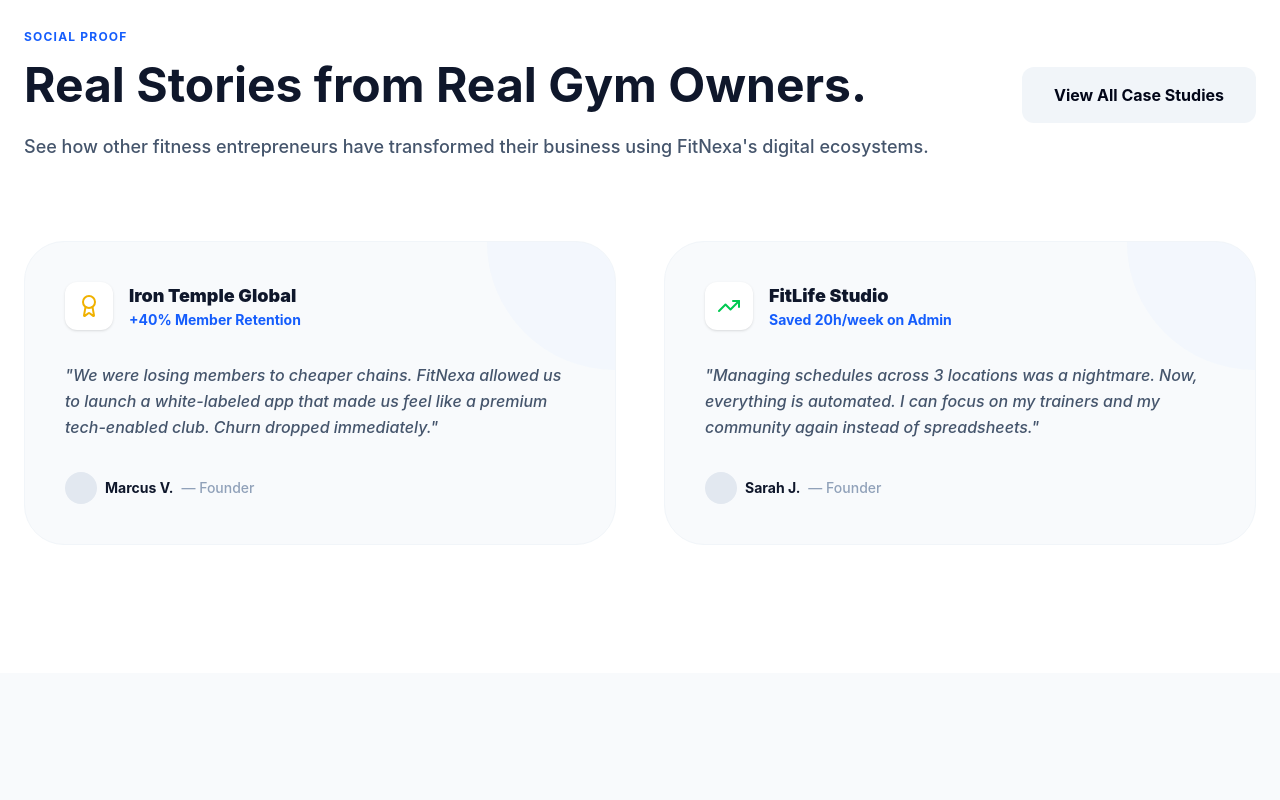
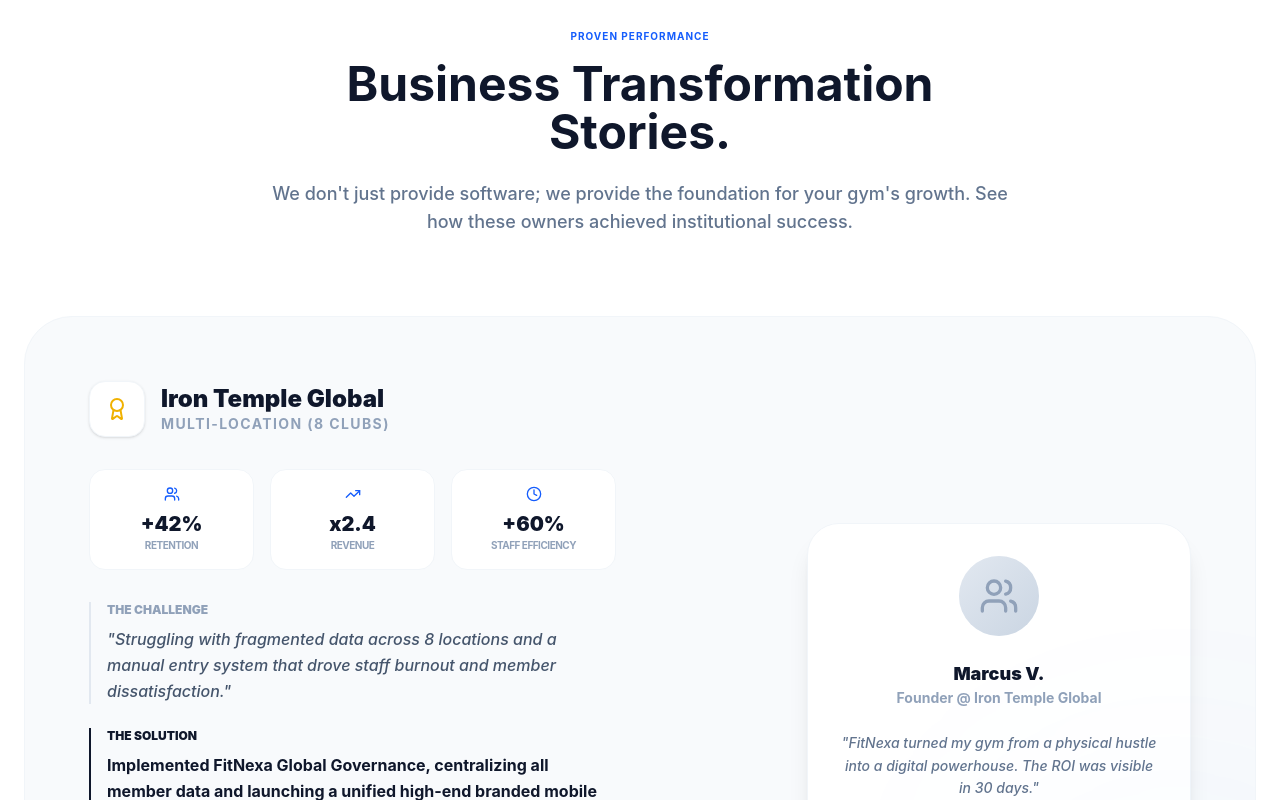
Before and after one commit to FitNexa/fitnexa-landing, a React (Vite) app: page / in a window 1280 px wide. Shown: the part 1760-2560 px from the top of the page. Built offline with nearby package versions, Linux system fonts and the light colour scheme.

Commit message:
feat: detailed success stories and zero build errors

```diff
--- a/src/App.tsx
+++ b/src/App.tsx
@@ -1,7 +1,7 @@
 import { motion } from 'framer-motion';
 import {
-  Globe, Users, ArrowRight,
-  Menu, X, Check, Building2,
+  Globe, Users, ArrowRight, Layers,
+  Menu, X, Building2,
   Clock, Heart, Star,
   TrendingUp, Award, MessageSquare, BookOpen
 } from 'lucide-react';
@@ -167,58 +167,108 @@
 const StoriesSection = () => (
   <section id="stories" className="py-32 bg-white">
     <div className="max-w-7xl mx-auto px-6">
-      <div className="flex flex-col lg:flex-row items-center gap-16 mb-20">
-        <div className="flex-1">
-          <span className="text-blue-600 font-bold uppercase tracking-widest text-xs mb-4 block">Social Proof</span>
-          <h2 className="text-4xl md:text-5xl font-bold text-slate-900 mb-6">Real Stories from Real Gym Owners.</h2>
-          <p className="text-lg text-slate-600 font-medium">See how other fitness entrepreneurs have transformed their business using FitNexa's digital ecosystems.</p>
-        </div>
-        <div className="lg:text-right">
-          <button className="px-8 py-4 bg-slate-100 text-slate-950 rounded-xl font-bold hover:bg-slate-200 transition-all">View All Case Studies</button>
-        </div>
+      <div className="text-center max-w-3xl mx-auto mb-20">
+        <span className="text-blue-600 font-bold uppercase tracking-widest text-[10px] mb-4 block">Proven Performance</span>
+        <h2 className="text-4xl md:text-5xl font-bold text-slate-900 mb-6 transition-all">Business Transformation Stories.</h2>
+        <p className="text-lg text-slate-500 font-medium">We don't just provide software; we provide the foundation for your gym's growth. See how these owners achieved institutional success.</p>
       </div>
 
-      <div className="grid grid-cols-1 md:grid-cols-2 gap-12">
+      <div className="space-y-16">
         {[
           {
             club: "Iron Temple Global",
+            location: "Multi-Location (8 clubs)",
             owner: "Marcus V.",
-            outcome: "+40% Member Retention",
-            story: "We were losing members to cheaper chains. FitNexa allowed us to launch a white-labeled app that made us feel like a premium tech-enabled club. Churn dropped immediately.",
+            metrics: [
+              { label: "Retention", val: "+42%", icon: <Users className="w-4 h-4" /> },
+              { label: "Revenue", val: "x2.4", icon: <TrendingUp className="w-4 h-4" /> },
+              { label: "Staff Efficiency", val: "+60%", icon: <Clock className="w-4 h-4" /> }
+            ],
+            challenge: "Struggling with fragmented data across 8 locations and a manual entry system that drove staff burnout and member dissatisfaction.",
+            solution: "Implemented FitNexa Global Governance, centralizing all member data and launching a unified high-end branded mobile app for all 8 clubs.",
+            result: "Unified operations led to a 42% spike in retention and allowed the owner to open 2 new locations without increasing administrative headcount.",
             icon: <Award className="text-yellow-500" />
           },
           {
-            club: "FitLife Studio",
+            club: "Elite Performance Lab",
+            location: "Boutique Studio",
             owner: "Sarah J.",
-            outcome: "Saved 20h/week on Admin",
-            story: "Managing schedules across 3 locations was a nightmare. Now, everything is automated. I can focus on my trainers and my community again instead of spreadsheets.",
+            metrics: [
+              { label: "PT Bookings", val: "+85%", icon: <Star className="w-4 h-4" /> },
+              { label: "Admin Save", val: "120h/mo", icon: <Layers className="w-4 h-4" /> },
+              { label: "Member LTV", val: "+30%", icon: <TrendingUp className="w-4 h-4" /> }
+            ],
+            challenge: "Premium pricing was hard to justify without a premium digital experience. Personal training management was handled via WhatsApp and paper.",
+            solution: "Deployed the FitNexa 'Chameleon' app with automated PT scheduling and a dedicated social loyalty squad system for high-tier members.",
+            result: "Professionalized the brand instantly. PT bookings doubled within the first quarter and member lifetime value increased by 30%.",
             icon: <TrendingUp className="text-green-500" />
           }
         ].map((item, i) => (
           <motion.div
             key={i}
-            whileHover={{ y: -10 }}
-            className="p-10 bg-slate-50 rounded-[40px] border border-slate-100 relative overflow-hidden"
+            initial={{ opacity: 0, y: 30 }}
+            whileInView={{ opacity: 1, y: 0 }}
+            viewport={{ once: true }}
+            className={`flex flex-col lg:flex-row gap-12 p-8 lg:p-16 bg-slate-50 rounded-[48px] border border-slate-100 relative overflow-hidden ${i % 2 !== 0 ? 'lg:flex-row-reverse' : ''}`}
           >
-            <div className="relative z-10">
-              <div className="flex items-center gap-4 mb-8">
-                <div className="w-12 h-12 bg-white rounded-xl shadow-sm flex items-center justify-center text-xl">
+            <div className="flex-1 space-y-8 relative z-10">
+              <div className="flex items-center gap-4">
+                <div className="w-14 h-14 bg-white rounded-2xl shadow-sm flex items-center justify-center border border-slate-100 text-2xl">
                   {item.icon}
                 </div>
                 <div>
-                  <p className="text-lg font-black text-slate-900">{item.club}</p>
-                  <p className="text-sm font-bold text-blue-600">{item.outcome}</p>
+                  <h3 className="text-2xl font-black text-slate-900 leading-tight">{item.club}</h3>
+                  <p className="text-sm font-bold text-slate-400 uppercase tracking-widest">{item.location}</p>
                 </div>
               </div>
-              <p className="text-slate-600 font-medium leading-relaxed italic mb-8">"{item.story}"</p>
-              <div className="flex items-center gap-2">
-                <div className="w-8 h-8 bg-slate-200 rounded-full" />
-                <span className="text-sm font-bold text-slate-900">{item.owner}</span>
-                <span className="text-sm text-slate-400 font-medium">— Founder</span>
+
+              <div className="grid grid-cols-3 gap-4">
+                {item.metrics.map((m, mi) => (
+                  <div key={mi} className="bg-white p-4 rounded-2xl border border-slate-100 flex flex-col items-center">
+                    <div className="text-blue-600 mb-2">{m.icon}</div>
+                    <p className="text-xl font-black text-slate-900">{m.val}</p>
+                    <p className="text-[10px] font-bold text-slate-400 uppercase tracking-tighter text-center">{m.label}</p>
+                  </div>
+                ))}
+              </div>
+
+              <div className="space-y-6">
+                <div className="pl-4 border-l-2 border-slate-200">
+                  <p className="text-xs font-black text-slate-400 uppercase mb-2">The Challenge</p>
+                  <p className="text-slate-600 font-medium leading-relaxed italic">"{item.challenge}"</p>
+                </div>
+                <div className="pl-4 border-l-2 border-slate-900">
+                  <p className="text-xs font-black text-slate-900 uppercase mb-2">The Solution</p>
+                  <p className="text-slate-900 font-bold leading-relaxed">{item.solution}</p>
+                </div>
+                <div className="pl-4 border-l-2 border-blue-600 bg-blue-50/50 py-3 rounded-r-lg">
+                  <p className="text-xs font-black text-blue-600 uppercase mb-1">The Result</p>
+                  <p className="text-blue-900 font-black leading-relaxed">{item.result}</p>
+                </div>
               </div>
             </div>
-            {/* Background design element */}
-            <div className="absolute top-0 right-0 w-32 h-32 bg-blue-100/20 rounded-bl-full" />
+
+            <div className="flex-1 flex flex-col justify-center items-center lg:items-end">
+              <div className="relative group cursor-pointer max-w-sm">
+                <div className="absolute inset-0 bg-blue-600 rounded-[32px] rotate-3 group-hover:rotate-6 transition-transform -z-1 opacity-10" />
+                <div className="bg-white p-8 rounded-[32px] shadow-xl border border-slate-100 text-center space-y-6 group-hover:scale-[1.02] transition-all">
+                  <div className="w-20 h-20 bg-slate-100 rounded-full mx-auto relative overflow-hidden">
+                    <div className="absolute inset-0 bg-gradient-to-br from-slate-200 to-slate-300" />
+                    <Users className="absolute inset-0 m-auto text-slate-400 w-10 h-10" />
+                  </div>
+                  <div>
+                    <p className="text-slate-900 font-black text-lg">{item.owner}</p>
+                    <p className="text-slate-400 font-bold text-sm">Founder @ {item.club}</p>
+                  </div>
+                  <p className="text-slate-500 font-medium text-sm italic leading-relaxed">
+                    "FitNexa turned my gym from a physical hustle into a digital powerhouse. The ROI was visible in 30 days."
+                  </p>
+                </div>
+              </div>
+            </div>
+
+            {/* Subtle aesthetic element */}
+            <div className="absolute -bottom-20 -right-20 w-80 h-80 bg-blue-400/5 rounded-full blur-[120px]" />
           </motion.div>
         ))}
       </div>
```
